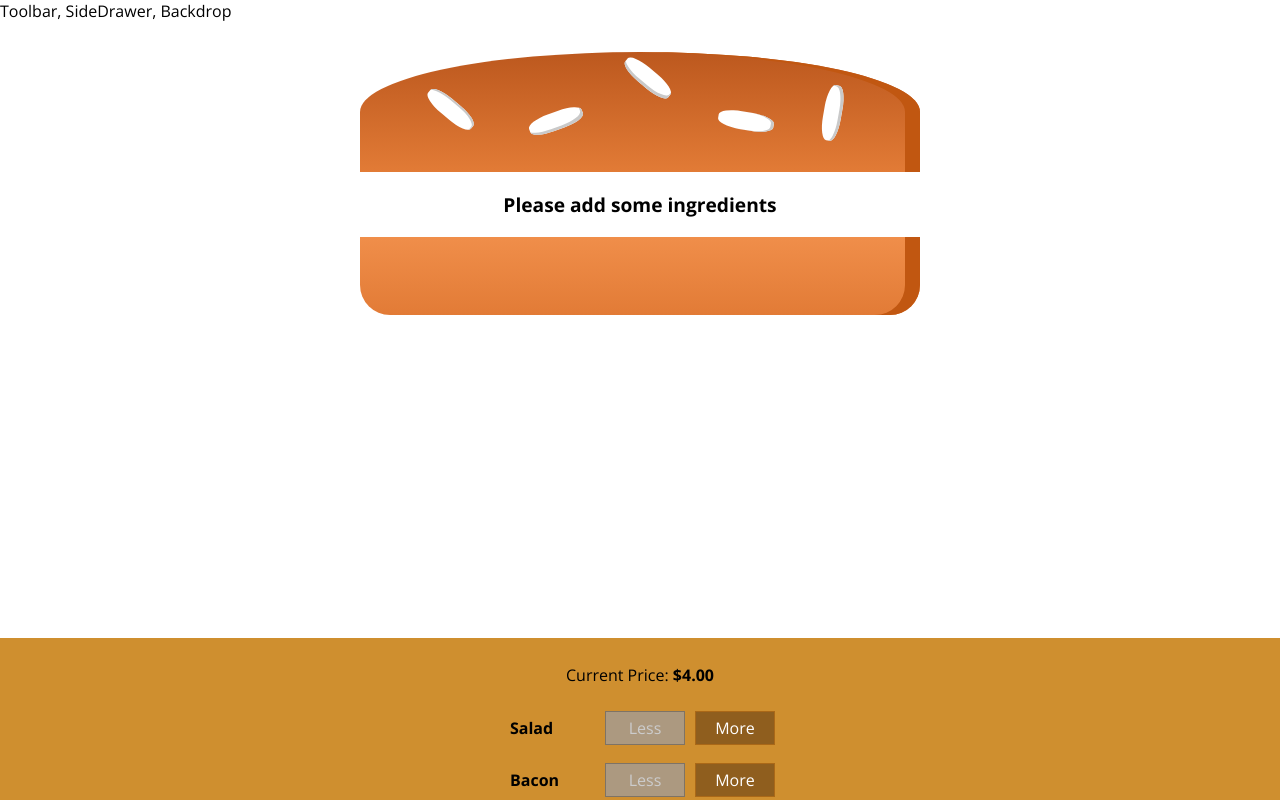
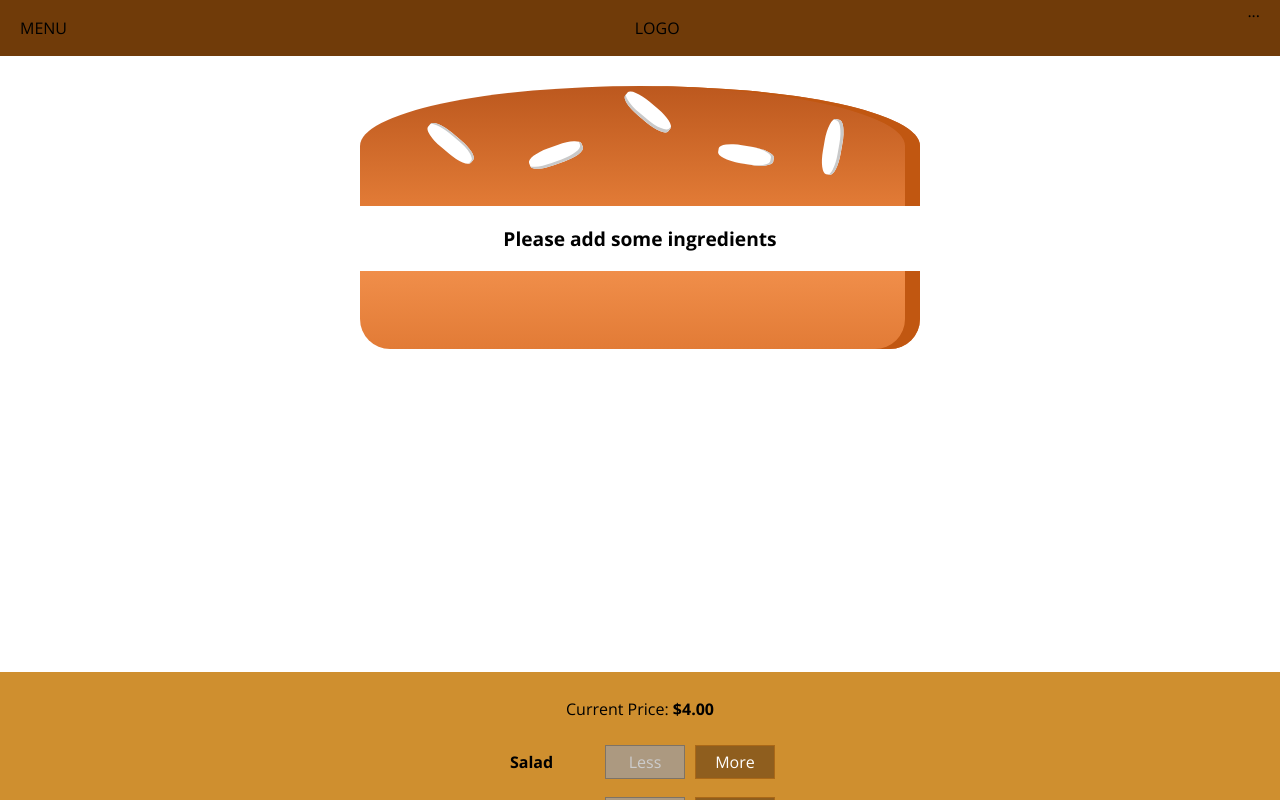
Before and after one commit to tichif/react_complete_course, a React app: page / in a window 1280 px wide. Shown: the top 800 px of the page. Built offline with nearby package versions, Linux system fonts and the light colour scheme.

Commit message:
Create the Toolbar

```diff
--- a/src/components/Layout/Layout.css
+++ b/src/components/Layout/Layout.css
@@ -1,3 +1,3 @@
 .Content {
-  margin-top: 16px;
+  margin-top: 72px;
 }
--- a/src/components/Layout/Layout.js
+++ b/src/components/Layout/Layout.js
@@ -2,11 +2,12 @@
 
 import classes from './Layout.css';
 import Auxiliary from '../../hoc/Auxiliary';
+import Toolbar from '../Navigation/Toolbar/Toolbar';
 
 const Layout = ({ children }) => {
   return (
     <Auxiliary>
-      <div>Toolbar, SideDrawer, Backdrop</div>
+      <Toolbar />
       <main className={classes.Content}>{children}</main>
     </Auxiliary>
   );
--- /dev/null
+++ b/src/components/Navigation/Toolbar/Toolbar.css
@@ -0,0 +1,18 @@
+.Toolbar {
+  height: 56px;
+  width: 100%;
+  position: fixed;
+  top: 0;
+  left: 0;
+  background-color: #703b09;
+  display: flex;
+  justify-content: space-between;
+  align-items: center;
+  padding: 0 20px;
+  box-sizing: border-box;
+  z-index: 90;
+}
+
+.Toolbar nav {
+  height: 100%;
+}
--- /dev/null
+++ b/src/components/Navigation/Toolbar/Toolbar.js
@@ -0,0 +1,15 @@
+import React from 'react';
+
+import classes from './Toolbar.css';
+
+const Toolbar = () => {
+  return (
+    <header className={classes.Toolbar}>
+      <div>MENU</div>
+      <div>LOGO</div>
+      <nav>...</nav>
+    </header>
+  );
+};
+
+export default Toolbar;
```
Also changed, not shown: src/components/assets/28.1 burger-logo.png (added).
